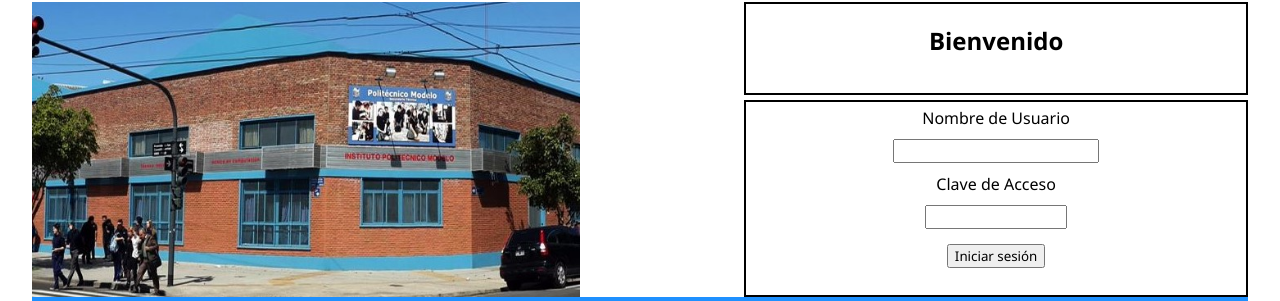
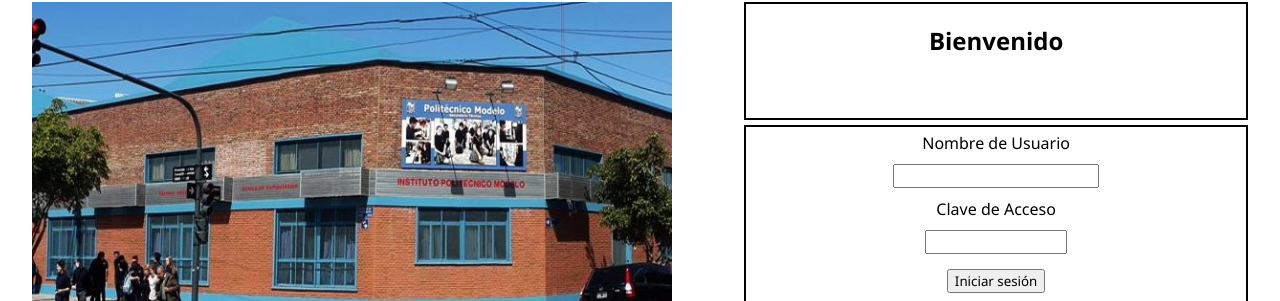
Before and after one commit to diegomartin1968/Campus-Virtual-IPM, a plain HTML site: page index.html in a window 1280 px wide. Shown: the part 121-422 px from the top of the page. Drawn offline with Linux system fonts and the light colour scheme; a web font is replaced by a local one.

Commit message:
Release26

```diff
--- a/estilos/index.css
+++ b/estilos/index.css
@@ -49,7 +49,7 @@
 .section-grid {
     display: grid;
     grid-template-columns: repeat(12,1fr);
-    height: 300px;
+    height: 350px;
     width: 95vw;
     max-width: 1300px;
     margin: auto;
@@ -66,7 +66,7 @@
 #imagenIPM {
     width: auto;
     max-width: 100%;
-    height: 300px;
+    height: 350px;
 }
 
 .bienvenido {
--- a/index.html
+++ b/index.html
@@ -22,7 +22,7 @@
     </header>
     <section>
         <div class="section-grid">
-            <div class="section-grid-item imagenIPM"><img src="imagenes/ImagenIPM(corta).jpg" alt="Imagen IPM" id="imagenIPM" height="300px"></div>
+            <div class="section-grid-item imagenIPM"><img src="imagenes/ImagenIPM(corta).jpg" alt="Imagen IPM" id="imagenIPM" height="350px"></div>
             <div class="section-grid-item bienvenido">
                 <h1>Bienvenido</h1>
             </div>
```
